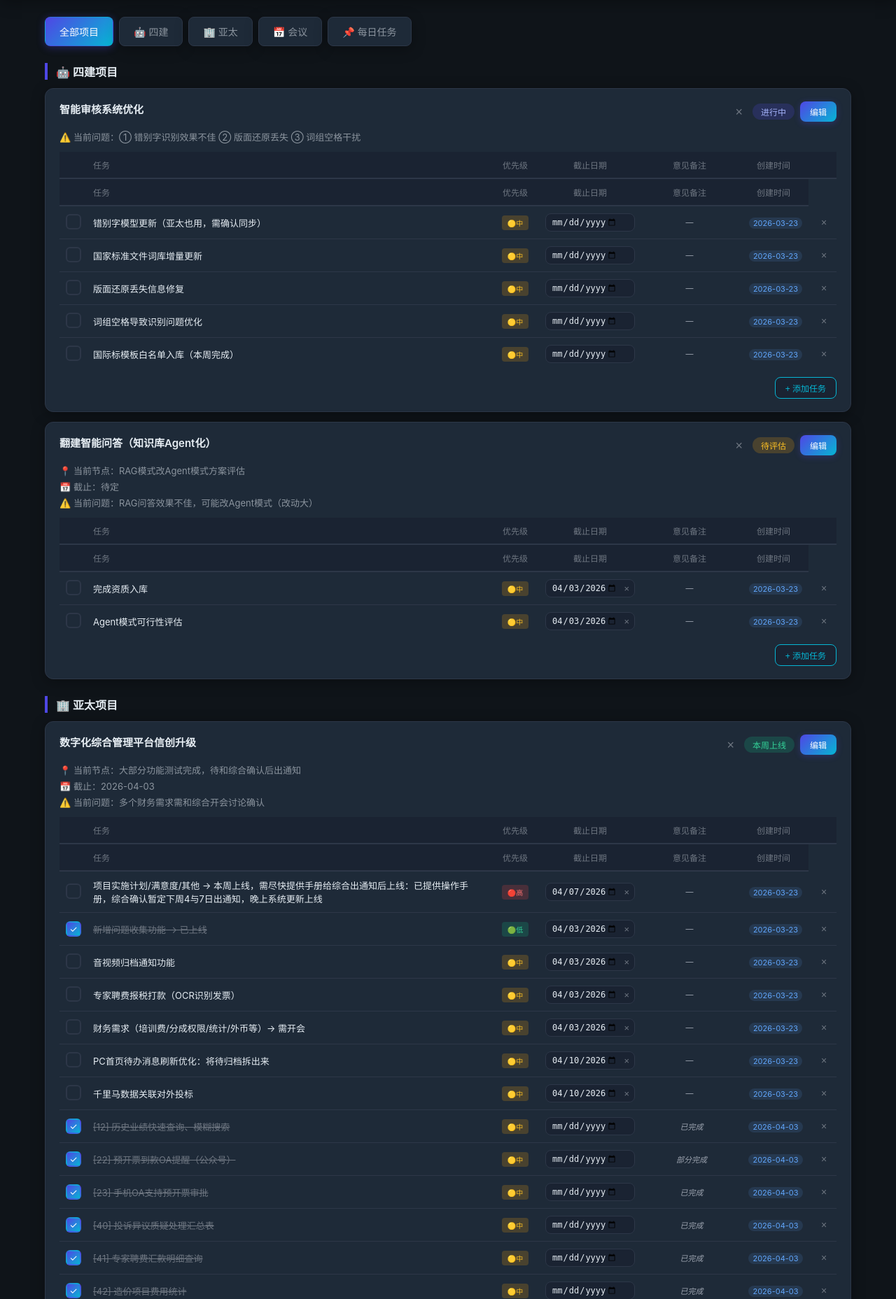
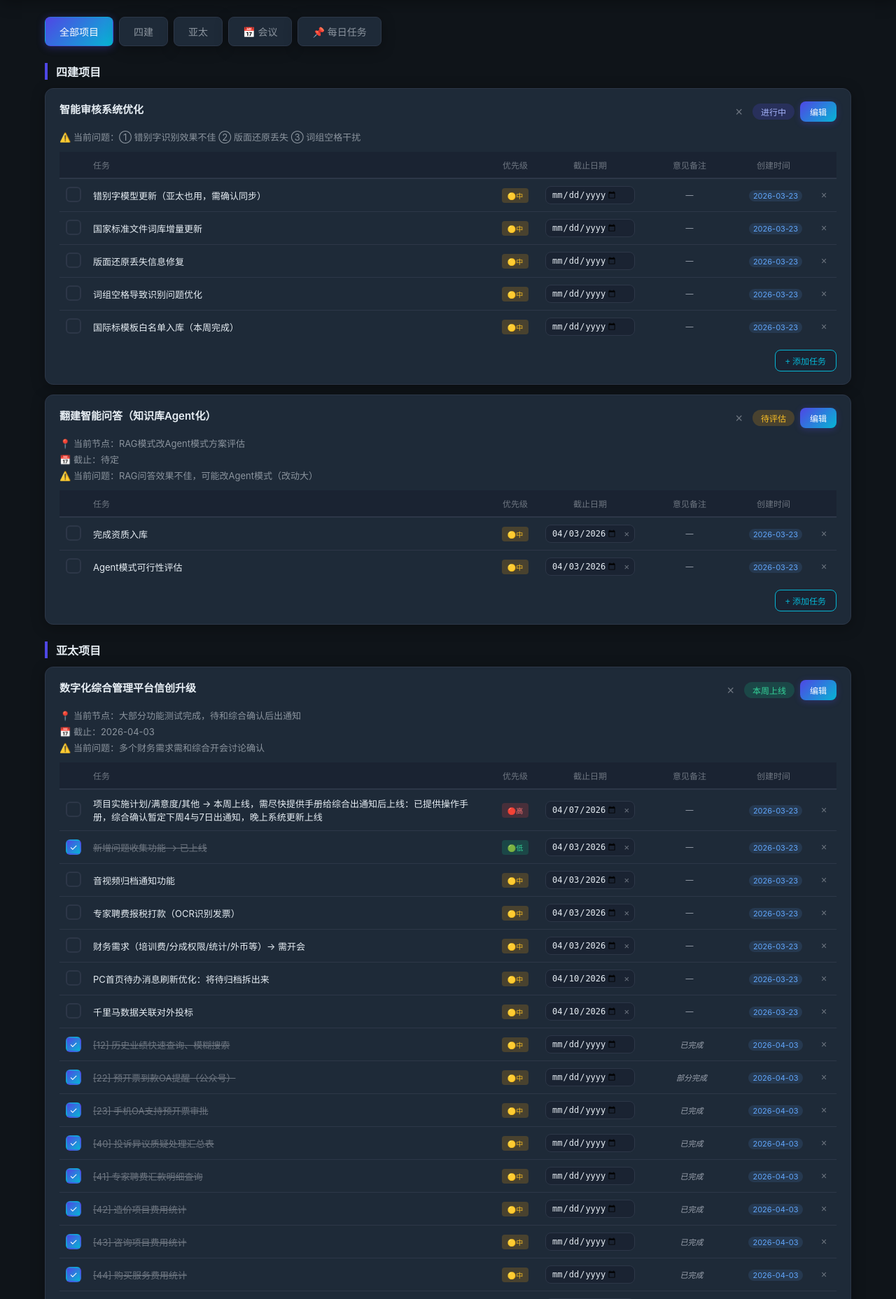
Before and after one commit to Smallbl/project-tracker, a Flask app: page / in a window 1280 px wide. Shown: the part 95-1952 px from the top of the page at 70% size. Run offline with Flask 3, Linux system fonts and the light colour scheme.

Commit message:
auto backup: 2026-04-04 23:30

```diff
--- a/templates/index.html
+++ b/templates/index.html
@@ -145,13 +145,7 @@
 </div>
 
 <div class="container">
-  <div class="tabs">
-    <a class="tab {% if active_tab == 'all' %}active{% endif %}" href="/?tab=all">全部项目</a>
-    <a class="tab {% if active_tab == '四建' %}active{% endif %}" href="/?tab=四建">🤖 四建</a>
-    <a class="tab {% if active_tab == '亚太' %}active{% endif %}" href="/?tab=亚太">🏢 亚太</a>
-    <a class="tab {% if active_tab == 'meetings' %}active{% endif %}" href="/?tab=meetings">📅 会议</a>
-    <a class="tab {% if active_tab == 'daily' %}active{% endif %}" href="/daily.html">📌 每日任务</a>
-  </div>
+  <div class="tabs"><a class="tab {% if active_tab == 'all' %}active{% endif %}" href="/?tab=all">全部项目</a>{% for company in projects.keys() %}{% if company != 'meetings' %}<a class="tab {% if active_tab == company %}active{% endif %}" href="/?tab={{ company | urlencode }}">{{ company }}</a>{% endif %}{% endfor %}<a class="tab {% if active_tab == 'meetings' %}active{% endif %}" href="/?tab=meetings">📅 会议</a><a class="tab {% if active_tab == 'daily' %}active{% endif %}" href="/daily.html">📌 每日任务</a></div>
 
   {% if active_tab == 'meetings' %}
     <div class="meetings-grid">
@@ -164,10 +158,10 @@
       {% endfor %}
     </div>
   {% else %}
-    {% set groups = ['四建', '亚太'] if active_tab == 'all' else [active_tab] %}
+    {% set groups = projects.keys() | reject('equalto', 'meetings') | list if active_tab == 'all' else [active_tab] %}
     {% for group in groups %}
       {% if projects.get(group) %}
-        <div class="section-title">{% if group == '四建' %}🤖{% else %}🏢{% endif %} {{ group }}项目</div>
+        <div class="section-title">{{ group }}项目</div>
         {% for p in projects.get(group, []) %}
           <div class="card" id="project-{{ p.id }}">
             <div class="card-header">
@@ -193,16 +187,6 @@
                   <th style="width:140px;text-align:center">意见备注</th>
                   <th style="width:100px;text-align:center">创建时间</th>
                   <th style="width:40px;text-align:center"></th>
-                </tr>
-              </thead>
-              <thead>
-                <tr>
-                  <th style="width:40px;text-align:center"></th>
-                  <th>任务</th>
-                  <th style="width:70px;text-align:center">优先级</th>
-                  <th style="width:120px;text-align:center">截止日期</th>
-                  <th style="width:140px;text-align:center">意见备注</th>
-                  <th style="width:100px;text-align:center">创建时间</th>
                 </tr>
               </thead>
               <tbody>
@@ -362,10 +346,8 @@
       </div>
       <div class="form-group">
         <label>所属公司 <span style="color:#f87171">*</span></label>
-        <select name="group" id="apGroup" required>
+        <select name="group" id="apGroup" required onchange="handleCompanyChange(this)">
           <option value="">请选择公司</option>
-          <option value="四建">🤖 四建</option>
-          <option value="亚太">🏢 亚太</option>
         </select>
       </div>
       <div class="form-group">
@@ -522,6 +504,60 @@
 <script>
 var projectData = {{ projects | tojson }};
 
+function populateCompanySelect() {
+  var select = document.getElementById('apGroup');
+  // 保留第一项"请选择公司"
+  var defaultOpt = select.options[0];
+  select.innerHTML = '';
+  select.appendChild(defaultOpt);
+  // 动态添加所有公司
+  var companies = Object.keys(projectData).filter(function(k) { return k !== 'meetings'; });
+  companies.forEach(function(c) {
+    var opt = document.createElement('option');
+    opt.value = c;
+    opt.textContent = c;
+    select.appendChild(opt);
+  });
+  // 添加"+ 添加新公司"选项
+  var addOpt = document.createElement('option');
+  addOpt.value = '__add_new__';
+  addOpt.textContent = '+ 添加新公司';
+  select.appendChild(addOpt);
+}
+
+function handleCompanyChange(selectEl) {
+  if (selectEl.value === '__add_new__') {
+    var name = prompt('请输入新公司名称：');
+    if (name && name.trim()) {
+      name = name.trim();
+      // 先添加到 projectData
+      if (!projectData[name]) {
+        projectData[name] = [];
+      }
+      // 提交到后端添加公司
+      var form = document.createElement('form');
+      form.method = 'POST';
+      form.action = '/add_company';
+      var tabInput = document.createElement('input');
+      tabInput.type = 'hidden'; tabInput.name = 'tab'; tabInput.value = getCurrentTab();
+      var companyInput = document.createElement('input');
+      companyInput.type = 'hidden'; companyInput.name = 'company_name'; companyInput.value = name;
+      form.appendChild(tabInput);
+      form.appendChild(companyInput);
+      document.body.appendChild(form);
+      form.submit();
+    } else {
+      selectEl.value = '';
+    }
+  }
+}
+
+function showAddProject() {
+  populateCompanySelect();
+  document.getElementById('addProjectTab').value = getCurrentTab();
+  document.getElementById('addProjectModal').classList.add('show');
+}
+
 function showEdit(group, id) {
   var p = projectData[group].find(function(x) { return x.id === id; });
   if (!p) return;
@@ -655,12 +691,6 @@ function closeTaskDetailModal() {
   document.getElementById('taskDetailModal').classList.remove('show');
 }
 
-// 新建项目
-function showAddProject() {
-  document.getElementById('addProjectTab').value = getCurrentTab();
-  document.getElementById('addProjectModal').classList.add('show');
-}
-
 function closeAddProjectModal() {
   document.getElementById('addProjectModal').classList.remove('show');
 }
@@ -688,8 +718,11 @@ function closeAddTaskModal() {
 }
 
 // 删除确认弹窗
-function confirmDeleteProject(group, projectId, projectName) {
-  document.getElementById('confirmMsg').textContent = '确定删除项目「' + projectName + '」及所有任务？';
+function confirmDeleteProject(group, projectId, projectName, hasTasks) {
+  var msg = hasTasks
+    ? '确定删除项目「' + projectName + '」及所有任务？'
+    : '确定删除项目「' + projectName + '」？';
+  document.getElementById('confirmMsg').textContent = msg;
   document.getElementById('confirmBtn').onclick = function() {
     var form = document.createElement('form');
     form.method = 'POST';
```
